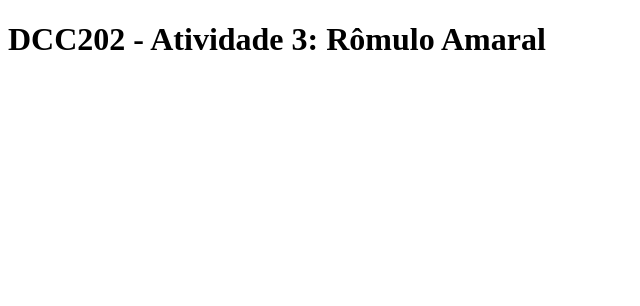
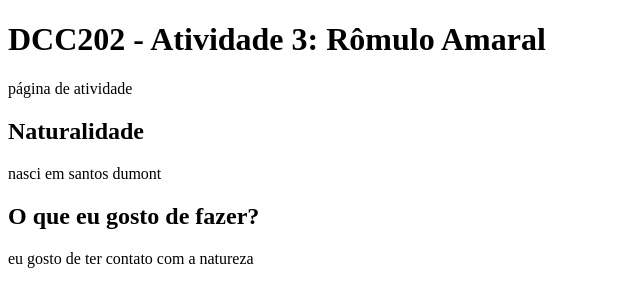
Before and after one commit to ufjf-dcc202/ufjf-dcc202-2023-3-b-atv3-RomuloAmaral32, a website: page index.html in a window 1280 px wide. Shown: the whole page, without its empty margins (0-640 px from the left). Drawn offline with Linux system fonts and the light colour scheme.

Commit message:
adiciona seções

```diff
--- a/index.html
+++ b/index.html
@@ -8,7 +8,15 @@
 <body>
     <main>
         <h1>DCC202 - Atividade 3: Rômulo Amaral</h1>
-
+        <p> página de atividade</p>
+        <section>
+            <h2>Naturalidade</h2>
+            <p>nasci em santos dumont </p>
+        </section>
+        <section>
+            <h2>O que eu gosto de fazer?</h2>
+            <p>eu gosto de ter contato com a natureza</p>
+        </section>
     </main>
 </body>
 </html>
```
